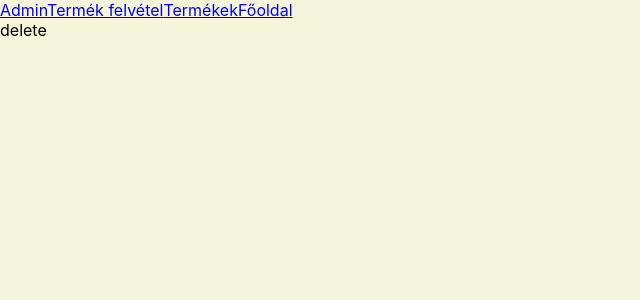
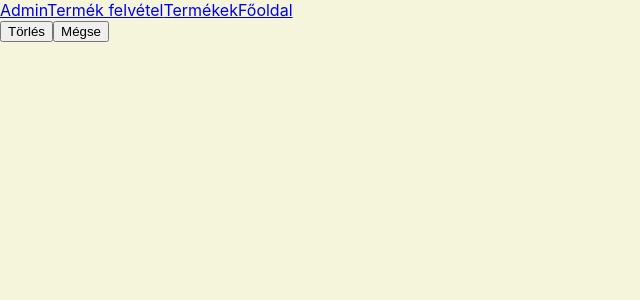
Before and after one commit to MakoveiMiron/csapat-12, a React (Create React App) app in the folder projekt/projekt12/: page /admin/termekek/1/torles in a window 1280 px wide. Shown: the top 300 px of the page, without its empty margins (0-640 px from the left). Built offline with nearby package versions, Linux system fonts and the light colour scheme; no server answers.

Commit message:
add admin delete

```diff
--- a/projekt/projekt12/src/components/Admin products/Delete/AdminDeleteProduct.js
+++ b/projekt/projekt12/src/components/Admin products/Delete/AdminDeleteProduct.js
@@ -1,5 +1,32 @@
-const AdminDeleteProduct = () => {
-	return <div>delete</div>;
-};
+import { useEffect, useState } from "react";
+import { useNavigate, useParams } from "react-router-dom";
+import { deleteProduct, readProducts } from "../../../Services/Crud";
+import formatData from "../../../Utils/formdata";
 
-export default AdminDeleteProduct;
+export default function AdminDeleteProduct() {
+	const [productDelete, setProductDelete] = useState("");
+	const { id } = useParams();
+	const navigate = useNavigate();
+
+	useEffect(() => {
+		readProducts().then((data) => {
+			formatData(data);
+			setProductDelete(data.title);
+		});
+	}, [id]);
+
+	const deleteProductfgv = () => {
+		deleteProduct(id).then((json) => navigate("/admin/termekek"));
+	};
+
+	return (
+		<div className="delete-product">
+			<button className="delete-btn" onClick={deleteProductfgv}>
+				Törlés
+			</button>
+			<button className="cancel-btn" onClick={() => navigate("/admin/termekek")}>
+				Mégse
+			</button>
+		</div>
+	);
+}
```
